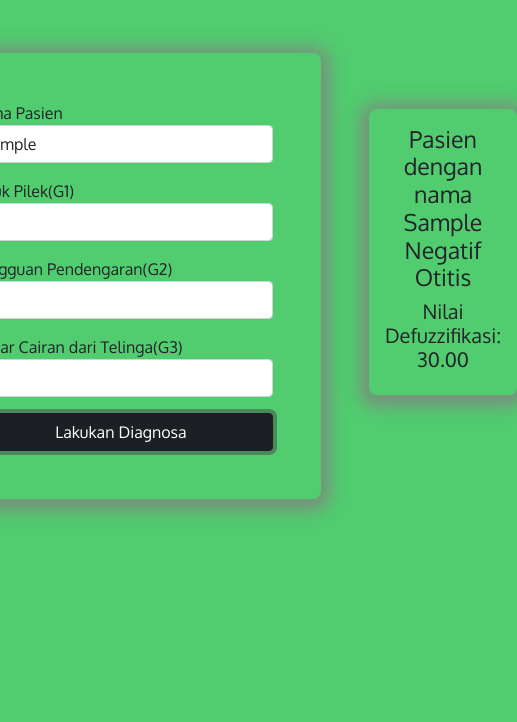
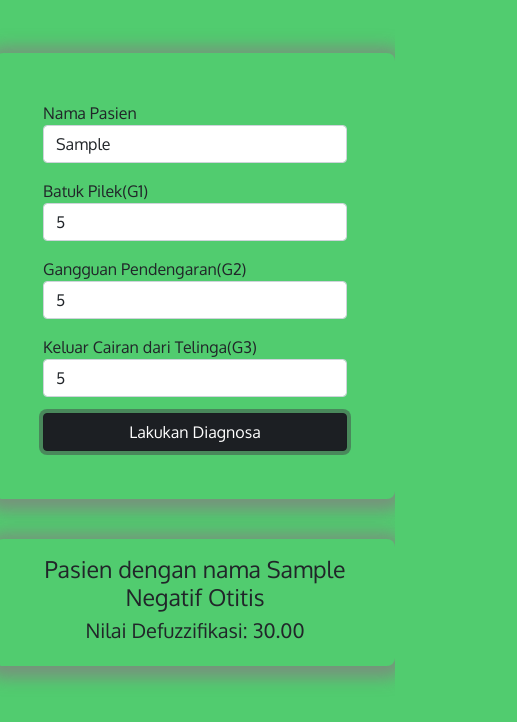
Before and after one commit to kausarm/otitis, a plain HTML site: page index.html in a window 390 px wide. Both pictures are taken after typing "Sample", "5", "5", "5" into the empty fields and a click on the button "Lakukan Diagnosa". Shown: the part 118-840 px from the top of the page, 517 px wide, since content can reach past the window. Drawn offline with nearby package versions, Linux system fonts and the light colour scheme.

Commit message:
Update style.css

```diff
--- a/css/style.css
+++ b/css/style.css
@@ -30,3 +30,16 @@ body{
 .btn{
     width: 304px;
 }
+
+@media screen and (max-width: 576px) {
+    .main-sec{
+        flex-direction: column !important;
+    }
+    .form-wrapper{
+        margin-bottom: 40px;
+        margin-top: 40px;
+    }
+    .result{
+        margin-bottom: 80px;
+    }
+}
```
